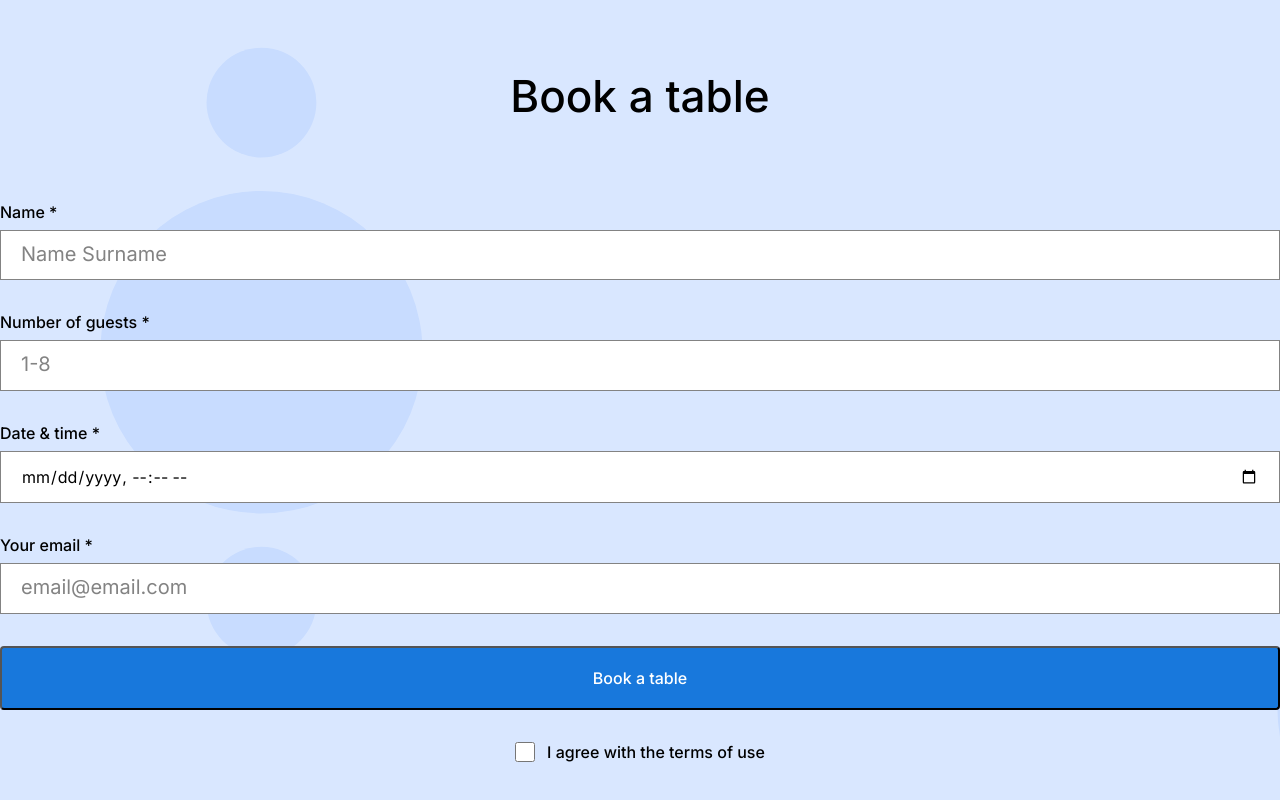
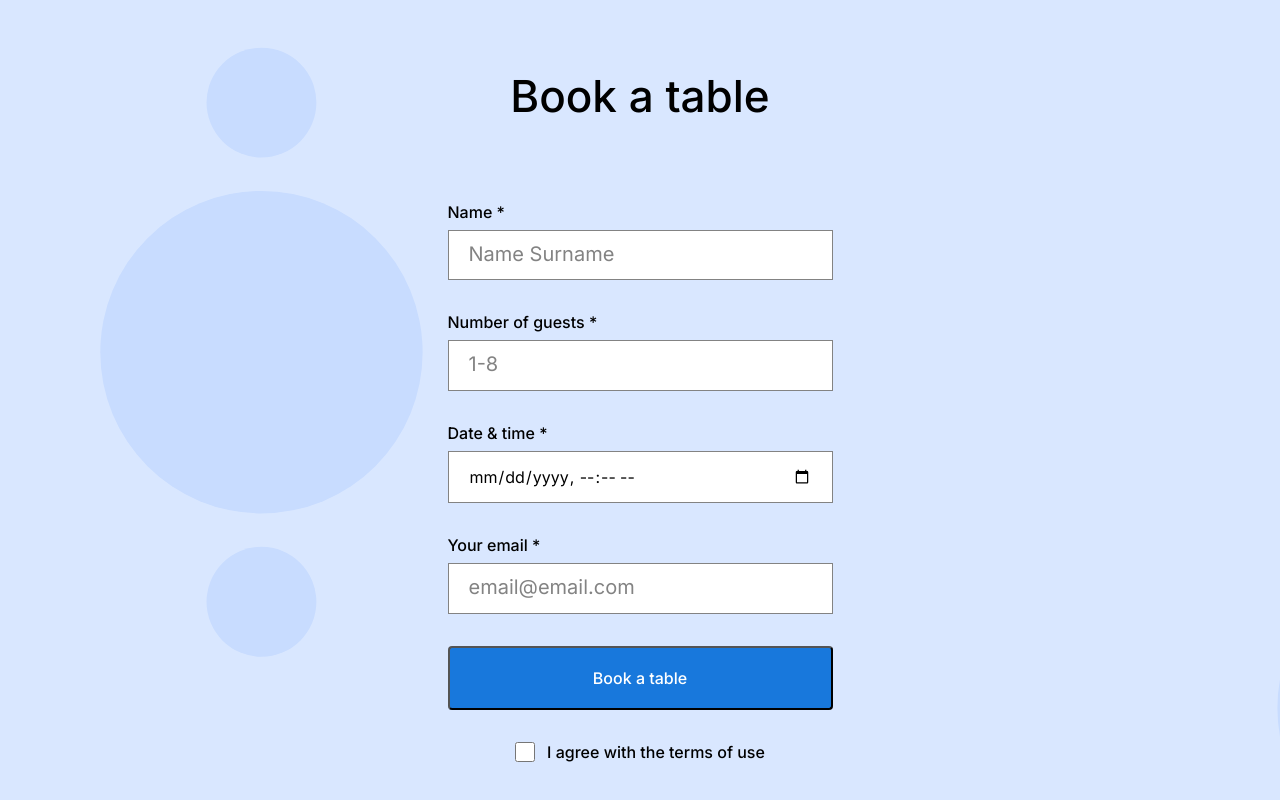
Before and after one commit to vinodj/se_project_coffeeshop-ft, a plain HTML site: page index.html in a window 1280 px wide. Shown: the part 1692-2492 px from the top of the page. Drawn offline with Linux system fonts and the light colour scheme.

Commit message:
Just removed the comments as that could have issue

```diff
--- a/blocks/form.css
+++ b/blocks/form.css
@@ -1,8 +1,8 @@
 /* -- Form Block -- */
 
-.form {
+/* .form {
   max-width: 385px;
-}
+} */
 
 .form__fieldset {
   margin: 0;
--- a/blocks/reservation.css
+++ b/blocks/reservation.css
@@ -21,4 +21,5 @@
 .reservation__form {
   margin: 0 auto;
   margin-bottom: 120px;
+  max-width: 385px;
 }
--- a/index.html
+++ b/index.html
@@ -96,11 +96,10 @@
             </li>
           </ul>
         </section>
-        <!-- Reservation Section -->
+
         <section class="reservation" id="booktable">
           <h2 class="reservation__title">Book a table</h2>
-          <!-- Reservation Form -->
-          <form action="" class="reservation__form">
+          <form action="" class="form reservation__form">
             <fieldset class="form__fieldset">
               <label for="" class="form__label">
                 Name *
@@ -137,7 +136,6 @@
             </label>
           </form>
         </section>
-        <!-- Menu Section -->
         <section class="menu" id="menu">
           <h2 class="menu__title">Menu</h2>
           <p class="menu__subtitle">
@@ -211,7 +209,7 @@
             </li>
           </ul>
         </section>
-        <!-- About Section -->
+
         <section class="about">
           <h2 class="about__title">About the coffee shop</h2>
           <div class="about__content">
@@ -233,7 +231,6 @@
         </section>
       </main>
 
-      <!-- Footer Section -->
       <footer class="footer" id="contacts">
         <div class="footer__content">
           <img
```
